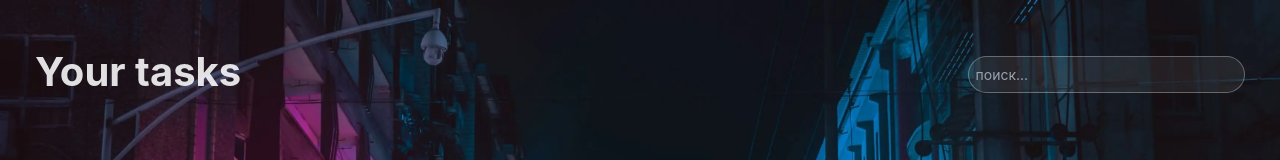
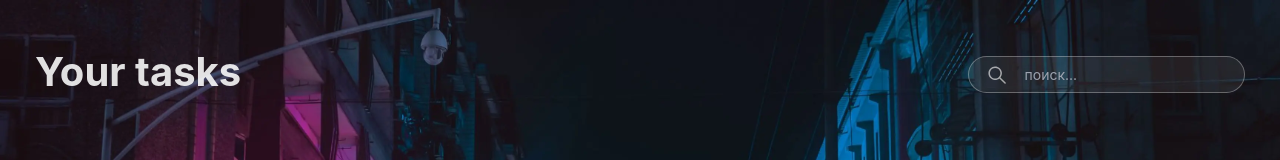
Before and after one commit to RimidalU/my-trello-web, a React (Vite) app: page / in a window 1280 px wide. Shown: the top 160 px of the page. Built offline with nearby package versions, Linux system fonts and the light colour scheme.

Commit message:
feat: add search-icon in input layout

```diff
--- a/src/components/TaskFilter.tsx
+++ b/src/components/TaskFilter.tsx
@@ -1,5 +1,7 @@
 import { useTasks } from '../contexts/TaskProvider'
 import { TaskAction } from '../models/taskContext.model'
+
+import SearchIcon from './icons/SearchIcon'
 
 const TaskFilter = () => {
     const { dispatch } = useTasks()
@@ -9,12 +11,13 @@ const TaskFilter = () => {
     }
 
     return (
-        <div className="mb-4 md:w-[calc(25%-25px)] sm:w-1/2 w-full">
+        <div className="mb-4 md:w-[calc(25%-25px)] sm:w-1/2 w-full relative">
+            <SearchIcon className="absolute left-5 top-1/2 transform -translate-y-1/2" />
             <input
                 type="text"
                 placeholder="поиск..."
                 onChange={(e) => applyFilter(e.target.value)}
-                className="border border-white-30 hover:border-active focus:border-active outline-none focus:ring-active-50 focus:ring-4 rounded-full w-full p-2 bg-white-7"
+                className="border border-white-30 hover:border-active focus:border-active outline-none focus:ring-active-50 focus:ring-4 rounded-full w-full p-2 bg-white-7 pl-16"
             />
         </div>
     )
```
